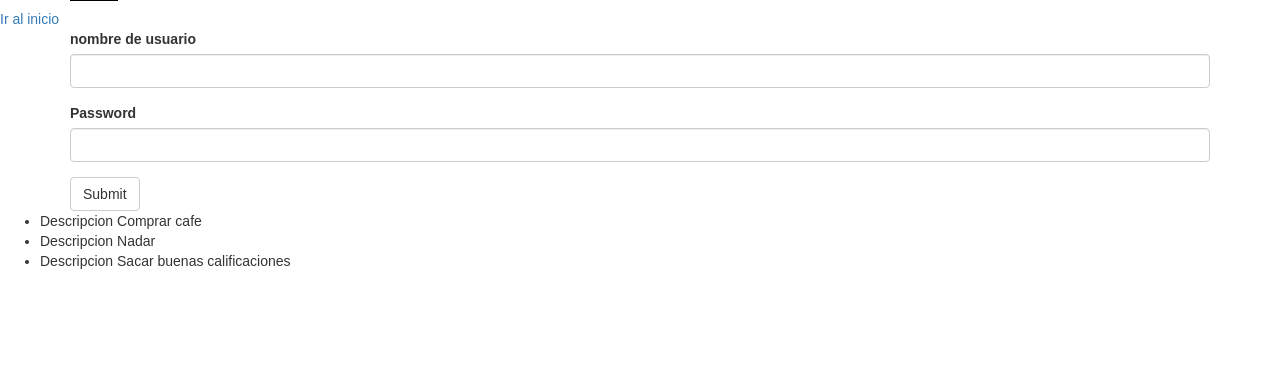
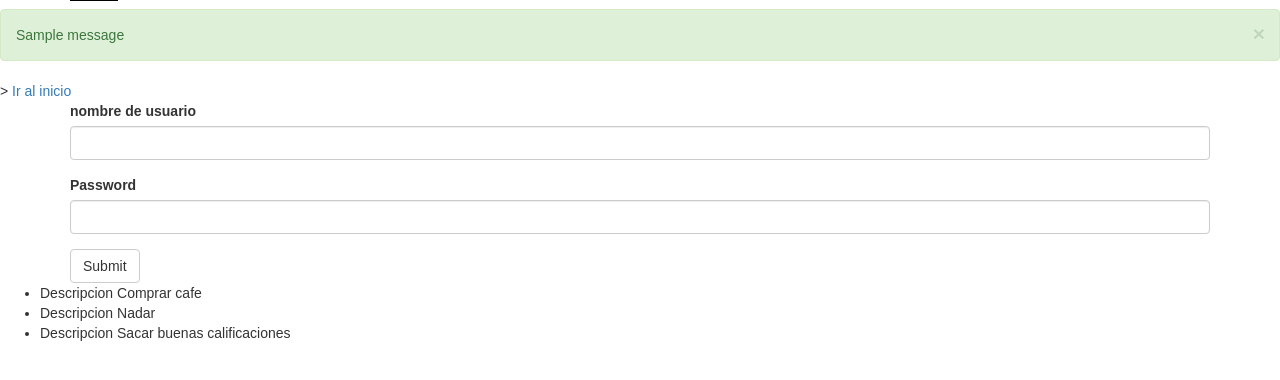
Before and after one commit to Paulocesarhero/flaskapp, a Flask app: page /hello in a window 1280 px wide. Shown: the part 63-443 px from the top of the page. Run offline with Flask 2, Linux system fonts and the light colour scheme; one stand-in notice (Sample message) is shown; some libraries are stand-ins or nearby versions.

Commit message:
flashes para alertar a los usuarios

```diff
--- a/main.py
+++ b/main.py
@@ -2,7 +2,7 @@ from flask import (Flask, request,
                    make_response,
                    redirect,
                    render_template,
-                   session, url_for)
+                   session, url_for, flash)
 from flask_bootstrap import Bootstrap
 from flask_wtf import FlaskForm
 from wtforms.fields import StringField, PasswordField, SubmitField
@@ -51,6 +51,7 @@ def hello():
     if login_form.validate_on_submit():
         username = login_form.username.data
         session['username'] = username
+        flash('Nombre de usuario registrado con extio')
         return redirect(url_for('index'))
     return render_template('hello.html', **context)
 
--- a/templates/base.html
+++ b/templates/base.html
@@ -13,6 +13,16 @@
     {% block navbar %}
         {% include 'navbar.html' %}
     {% endblock %}
-
+    {% for message in get_flashed_messages() %}
+        <div class="alert alert-success alert-dismissible">
+                <button type="button"
+                        data-dismiss="alert"
+                        class="close">&times;</button>
+            {{ message }}
+        </div>>
+    {% endfor %}
     {% block content %}{% endblock %}
+    {% block scripts %}
+        {{ super() }}
+    {% endblock %}
 {% endblock %}
```
